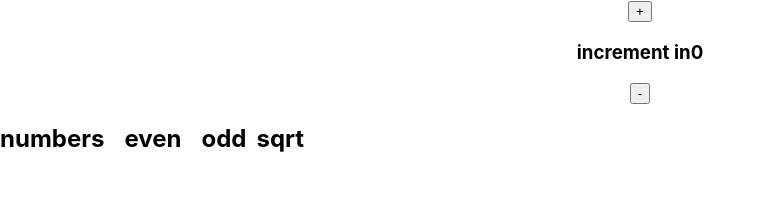
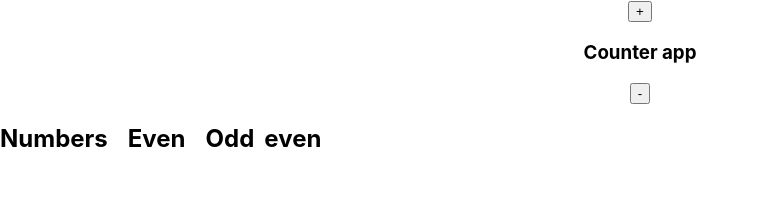
Before and after one commit to ak1351/counter-react, a React (Create React App) app: page / in a window 1280 px wide. Shown: the top 223 px of the page, without its empty margins (0-765 px from the left). Built offline with nearby package versions, Linux system fonts and the light colour scheme.

Commit message:
Creating counter app

```diff
--- a/src/App.js
+++ b/src/App.js
@@ -1,8 +1,9 @@
 import { useState } from 'react';
 import './App.css';
+import CalculateCount from './component/CalculateCount';
 
 function App() {
-const[ count,setCount]=useState(0);
+const[count,setCount]=useState(1);
 const[array,setarray]=useState([])
 
 
@@ -12,38 +13,44 @@ const num2= array.map((x) =>x*x  )
 //
 console.log("hi ji",num2)
 
-function incre()
+function increment(){
+if (count>=0)
   {
   setCount(count+1);
 
   setarray([...array,count])
 }
-function decre()
+}
+function decrement(){
+if(count>0)
   {
   setCount(count-1);
 }
-
+}
 
 
 
   return (
     <div className="App">
-     <button onClick={incre}> +</button>
-     <h3>  increment in{ count}</h3>
-       <button onClick={decre}> - </button>
+     <button onClick={increment}> +</button>
+     <h3> Counter app</h3>
+       <button onClick={decrement}> - </button>
   <div style={{display:"flex",flexDiretion:"row",gap:'10px'}}>
-<div  >< h2> numbers</h2> {array.map((data)=><li> {data}</li>)}
+
+<div>
+<CalculateCount title="Numbers" numArr={array} />
+</div>
+
+<br></br>
+<div>
+<CalculateCount title="Even" numArr={num} />
 </div>
 <br></br>
 <div>
-<h2>  even</h2>{num.map((data)=><li> {data}</li>)}
-</div>
-<br></br>
-<div>
-<h2>  odd</h2>{num1.map((data)=><li> {data}</li>)}
+<CalculateCount title="Odd" numArr={num1} />
 </div>
 <div>
-<h2>  sqrt</h2>{num2.map((data)=><li> {data}</li>)}
+<CalculateCount title="even" numArr={num2} />
 </div>
 </div>
     </div>
--- /dev/null
+++ b/src/component/CalculateCount.js
@@ -0,0 +1,10 @@
+import React from 'react'
+
+export default function CalculateCount({numArr,title}) {
+  return (
+    <>
+    <h2>{title}</h2>
+    <div>{numArr.map((data)=><li> {data}</li>)} </div>
+    </>
+  )
+}
```
